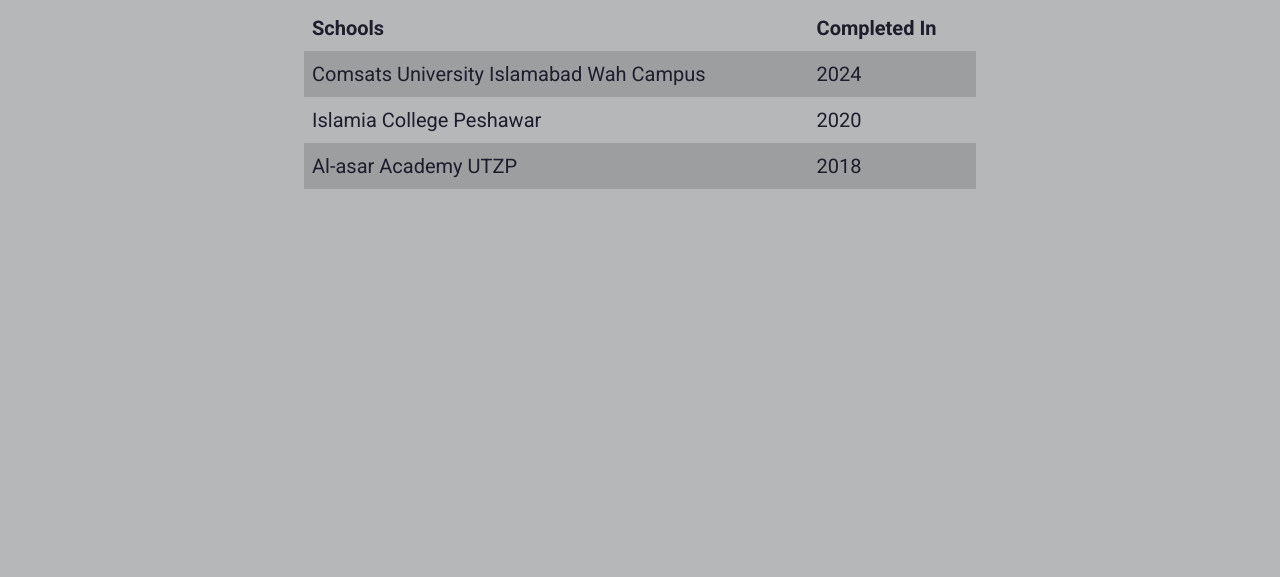
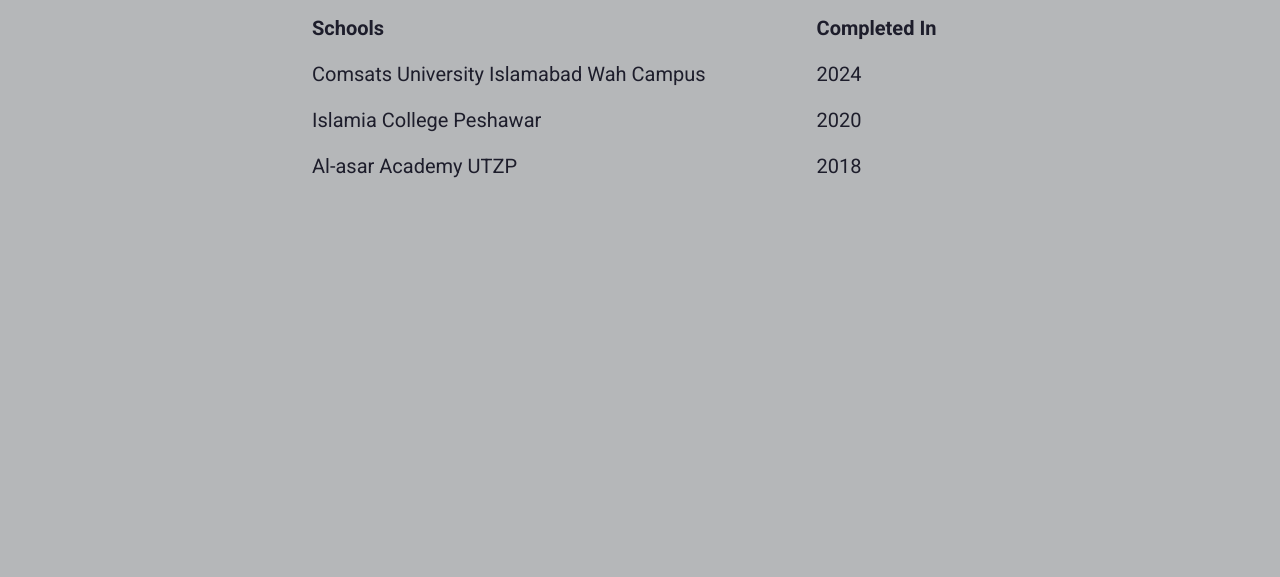
Before and after one commit to muhammadjasim1503/Biography-2.0, a plain HTML site: page academics.html in a window 1280 px wide. Shown: the part 223-800 px from the top of the page. Drawn offline with Linux system fonts and the light colour scheme.

Commit message:
js Addition

```diff
--- a/academics.html
+++ b/academics.html
@@ -32,28 +32,13 @@
         <div class = "academics">
             <div class="academicsWidth">
                 <h2>Academics</h1>
-                <table>
-                    <!-- These are commenting for stylin purpose -->
-                    <!-- <thead> -->
+                <table id = "tab">
+                    <thead>
                         <tr>
                             <th>Schools</th>
                             <th>Completed In</th>
                         </tr>
-                    <!-- </thead> -->
-                    <!-- <tbody> -->
-                        <tr>
-                            <td>Comsats University Islamabad Wah Campus</td>
-                            <td>2024</td>
-                        </tr>
-                        <tr>
-                            <td>Islamia College Peshawar</td>
-                            <td>2020</td>
-                        </tr>
-                        <tr>
-                            <td>Al-asar Academy UTZP</td>
-                            <td>2018</td>
-                        </tr>
-                    <!-- </tbody> -->
+                    </thead>
                 </table>
             </div>
         </div>
@@ -64,5 +49,7 @@
         <a class = "footerLink" href="https://github.com/muhammadjasim1503">Github</a>
         <p>© 2022 Jasim</p>
     </footer>
+
+    <script src="js/academics.js"></script>
 </body>
 </html>
--- /dev/null
+++ b/js/academics.js
@@ -0,0 +1,17 @@
+// Populating table of academics
+let academics = {school: ['Comsats University Islamabad Wah Campus',
+                            'Islamia College Peshawar',
+                            'Al-asar Academy UTZP'],
+
+                completedIn: ['2024',
+                            '2020',
+                            '2018']
+                };
+
+for (let i = 0; i<academics.school.length; i++){
+    document.getElementById('tab').innerHTML +=
+    `<tr>
+        <td>` + academics.school[i] + `</td>
+        <td>` + academics.completedIn[i] + `</td>
+    </tr>`;
+}
--- /dev/null
+++ b/js/index.js
@@ -0,0 +1,4 @@
+
+// Set owner name of index.html page
+let owner = "Muhammad Jasim";
+document.getElementById('logo').innerHTML = owner;
```
Also changed, not shown: index.html (+3 -1 lines), skills.html (+2 -0 lines).
